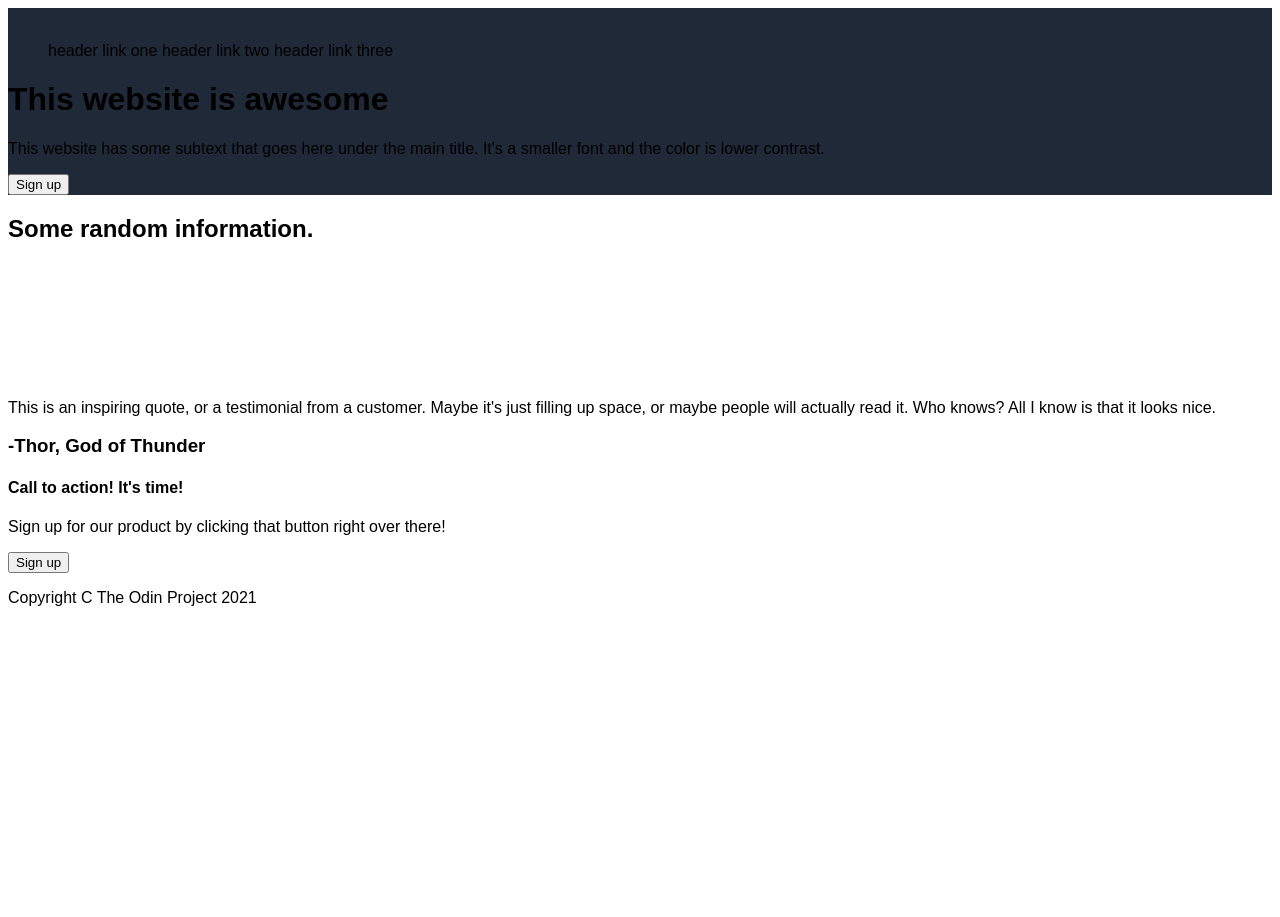
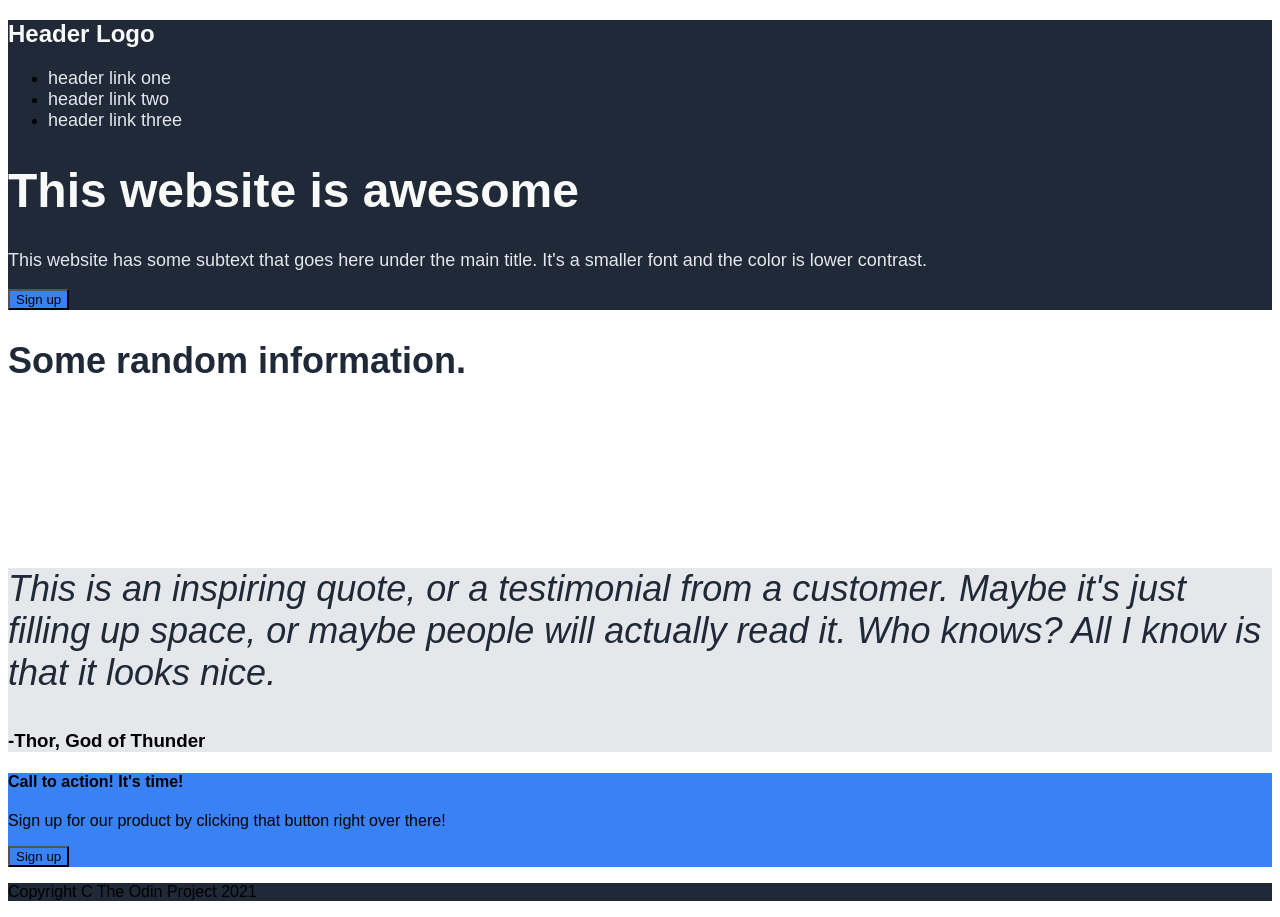
Before and after one commit to cullantd/odin-landing-page, a plain HTML site: page index.html in a window 1280 px wide. Before the commit the page ends 800 px from the top, so only its background shows below. Drawn offline with Linux system fonts and the light colour scheme.

Commit message:
Write css color and font info

```diff
--- a/css/styles.css
+++ b/css/styles.css
@@ -5,3 +5,40 @@
 .header,.footer {
     background-color: #1F2937;
 }
+
+h1 {
+    font-size: 48px;
+    font-weight: extra-bold;
+    color: #F9FAF8;
+}
+
+a, .hero-secondary {
+    font-size: 18px;
+    color: #E5E7EB;
+}
+
+.logo {
+    font-size: 24px;
+    color: #F9FAF8;
+}
+
+.sign-up, .cta {
+    background-color: #3882F6;
+}
+
+.information-header {
+    font-size: 36px;
+    font-weight: extra-bold;
+    color: #1F2937;
+}
+
+.quote {
+    background-color: #E5E7EB;
+}
+
+.quote-text {
+    font-size: 36px;
+    font-weight: light;
+    font-style: italic;
+    color: #1F2937;
+}
--- a/index.html
+++ b/index.html
@@ -8,22 +8,22 @@
 
 <body>
     <div class="header">
-        <img src=""> <!-- Header Logo -->
+        <h2 class="logo">Header Logo</h2>
         <ul>
-            <a>header link one</a>
-            <a>header link two</a>
-            <a>header link three</a>
+            <li><a>header link one</a></li>
+            <li><a>header link two</a></li>
+            <li><a>header link three</a></li>
         </ul>
 
         <h1>This website is awesome</h1>
-        <p>This website has some subtext that goes here under the main title.
+        <p class="hero-secondary">This website has some subtext that goes here under the main title.
             It's a smaller font and the color is lower contrast.</p>
         <button class="sign-up">Sign up</button>
         <img src=""> <!-- image placeholder-->
     </div>
 
     <div class="content">
-        <h2>Some random information.</h2>
+        <h2 class="information-header">Some random information.</h2>
         <img src="">
         <p></p>
         <img src="">
@@ -34,8 +34,8 @@
         <p></p>
     </div>
 
-    <div class="content">
-        <p>This is an inspiring quote, or a testimonial from a customer.
+    <div class="quote">
+        <p class="quote-text">This is an inspiring quote, or a testimonial from a customer.
             Maybe it's just filling up space, or maybe people will actually read it. Who knows?
             All I know is that it looks nice.</p>
         <h3>-Thor, God of Thunder</h3>
@@ -47,7 +47,7 @@
         <button class="sign-up">Sign up</button>
     </div>
 
-    <div class="copyright">
+    <div class="footer">
         <p>Copyright C The Odin Project 2021</p>
     </div>
 </body>
```
